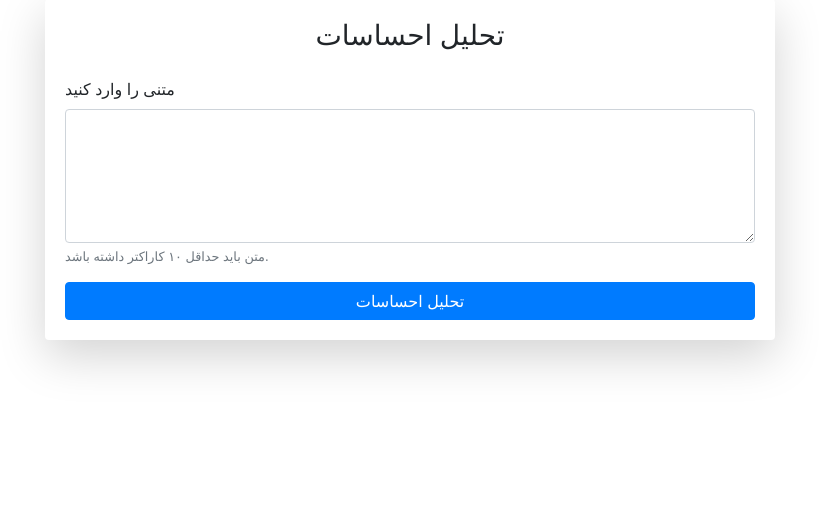
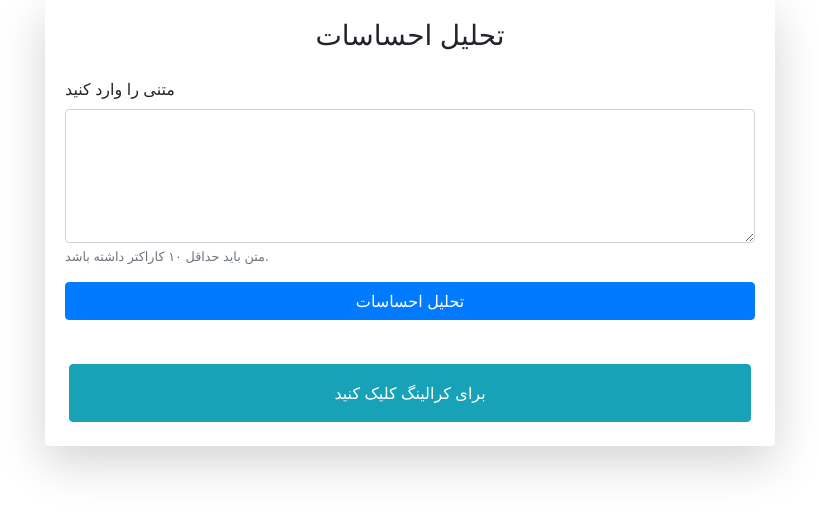
Before and after one commit to Hojat444/Django-ML, a Django app: page /analyze_sentiment/ in a window 1280 px wide. Shown: the part 49-563 px from the top of the page, without its empty margins (230-1049 px from the left). Run offline with Django 4.2, Linux system fonts and the light colour scheme; some libraries are stand-ins or nearby versions.

Commit message:
fixed bugs

```diff
--- a/crawl/core/templates/sentiment.html
+++ b/crawl/core/templates/sentiment.html
@@ -39,6 +39,7 @@
           </div>
           {% endif %}
         </div>
+        <a href="{% url 'index' %}" class="btn btn-info p-3 m-4">برای کرالینگ کلیک کنید</a>
       </div>
     </div>
   </div>
```
Also changed, not shown: README.md.
